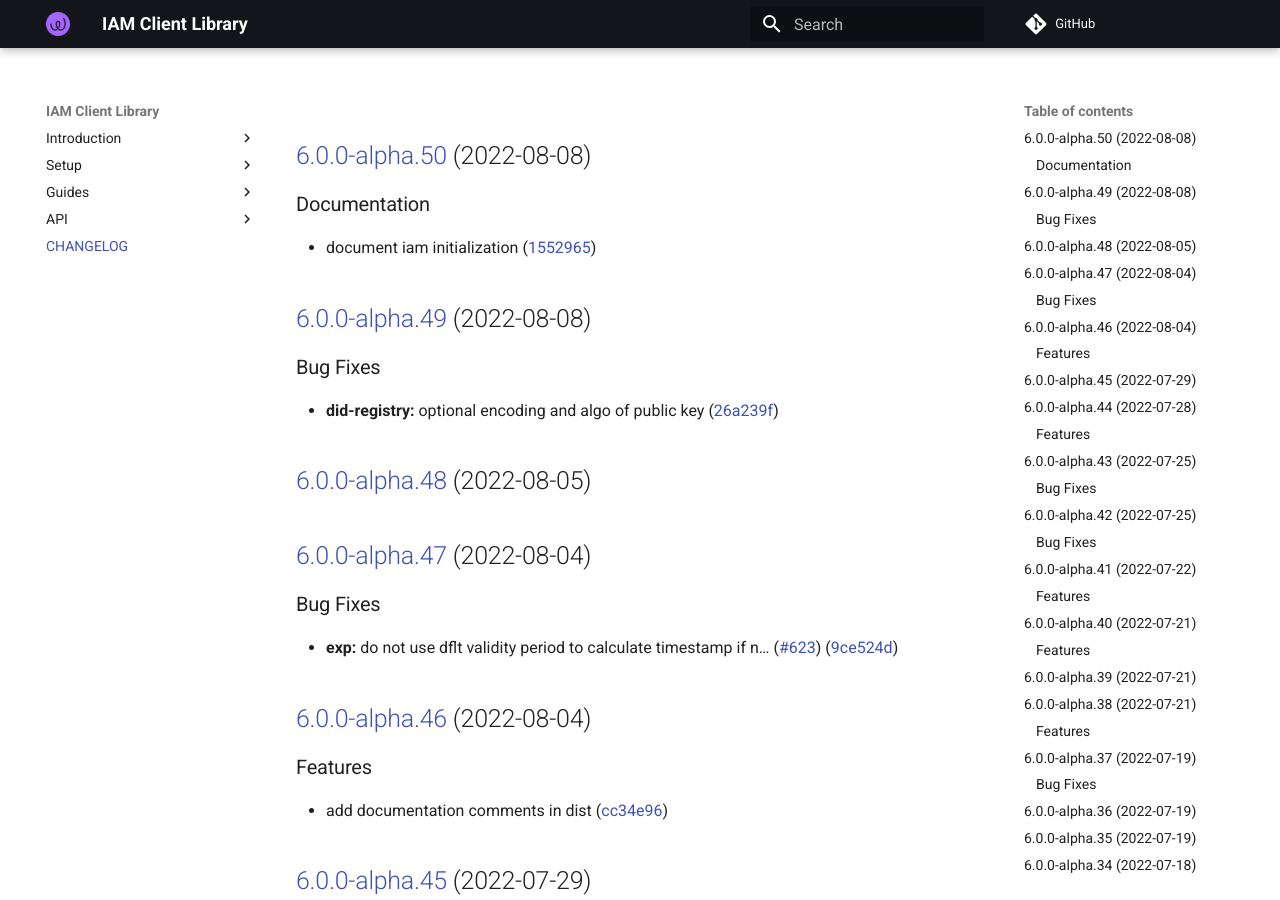
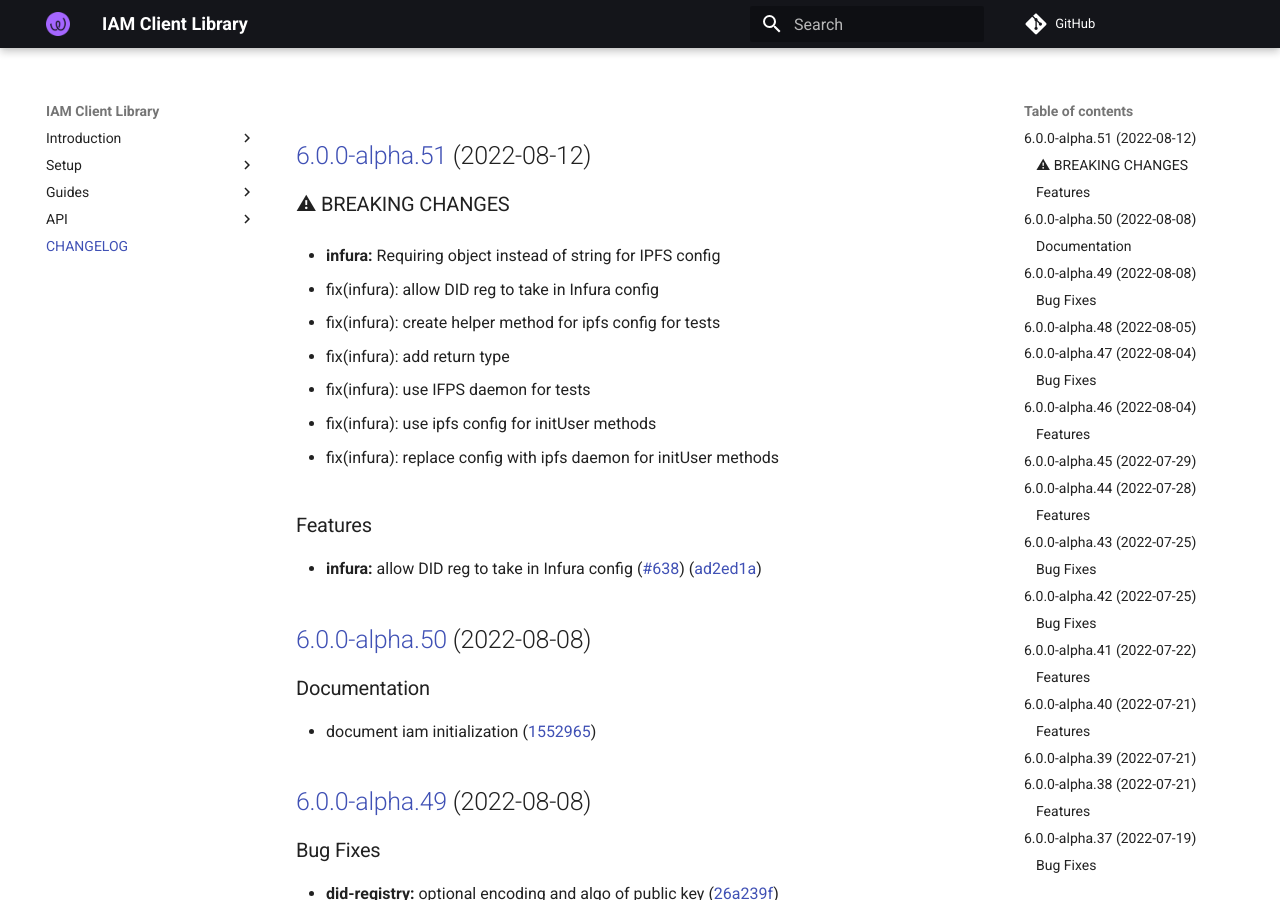
Before and after one commit to energywebfoundation/iam-client-lib, an MkDocs documentation site: the page built from docs/CHANGELOG.md, in a window 1280 px wide and 900 px high. Built offline with MkDocs 1.6.1 and Material for MkDocs 9.7.7, drawn with Linux system fonts in a browser that asks for light colours; comment, search, counter and statistics services are not loaded.

Commit message:
chore(release): 6.0.0-alpha.51 [skip ci]
## [6.0.0-alpha.51](https://github.com/energywebfoundation/iam-client-lib/compare/v6.0.0-alpha.50...v6.0.0-alpha.51) (2022-08-12)

### ⚠ BREAKING CHANGES

* **infura:** Requiring object instead of string for IPFS config

* fix(infura): allow DID reg to take in Infura config

* fix(infura): create helper method for ipfs config for tests

* fix(infura): add return type

* fix(infura): use IFPS daemon for tests

* fix(infura): use ipfs config for initUser methods

* fix(infura): replace config with ipfs daemon for initUser methods

### Features

* **infura:** allow DID reg to take in Infura config ([#638](https://github.com/energywebfoundation/iam-client-lib/issues/638)) ([ad2ed1a](https://github.com/energywebfoundation/iam-client-lib/commit/ad2ed1abdaa94ca9ed40c21ab549bdc0921a326c))

```diff
--- a/docs/CHANGELOG.md
+++ b/docs/CHANGELOG.md
@@ -1,3 +1,26 @@
+## [6.0.0-alpha.51](https://github.com/energywebfoundation/iam-client-lib/compare/v6.0.0-alpha.50...v6.0.0-alpha.51) (2022-08-12)
+
+
+### ⚠ BREAKING CHANGES
+
+* **infura:** Requiring object instead of string for IPFS config
+
+* fix(infura): allow DID reg to take in Infura config
+
+* fix(infura): create helper method for ipfs config for tests
+
+* fix(infura): add return type
+
+* fix(infura): use IFPS daemon for tests
+
+* fix(infura): use ipfs config for initUser methods
+
+* fix(infura): replace config with ipfs daemon for initUser methods
+
+### Features
+
+* **infura:** allow DID reg to take in Infura config ([#638](https://github.com/energywebfoundation/iam-client-lib/issues/638)) ([ad2ed1a](https://github.com/energywebfoundation/iam-client-lib/commit/ad2ed1abdaa94ca9ed40c21ab549bdc0921a326c))
+
 ## [6.0.0-alpha.50](https://github.com/energywebfoundation/iam-client-lib/compare/v6.0.0-alpha.49...v6.0.0-alpha.50) (2022-08-08)
 
 
--- a/package.json
+++ b/package.json
@@ -1,6 +1,6 @@
 {
   "name": "iam-client-lib",
-  "version": "6.0.0-alpha.50",
+  "version": "6.0.0-alpha.51",
   "description": "Library for Decentralized Identity and Access Management",
   "main": "dist/index.js",
   "module": "dist/index.esm.js",
```
